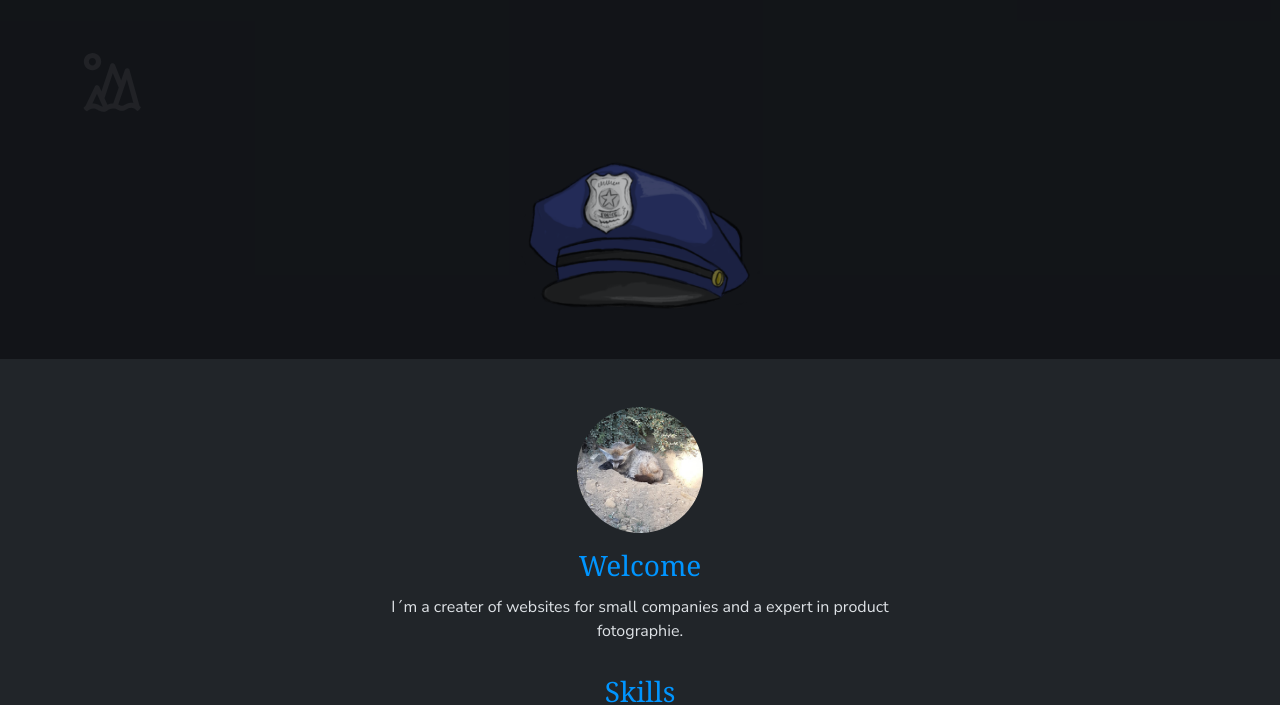
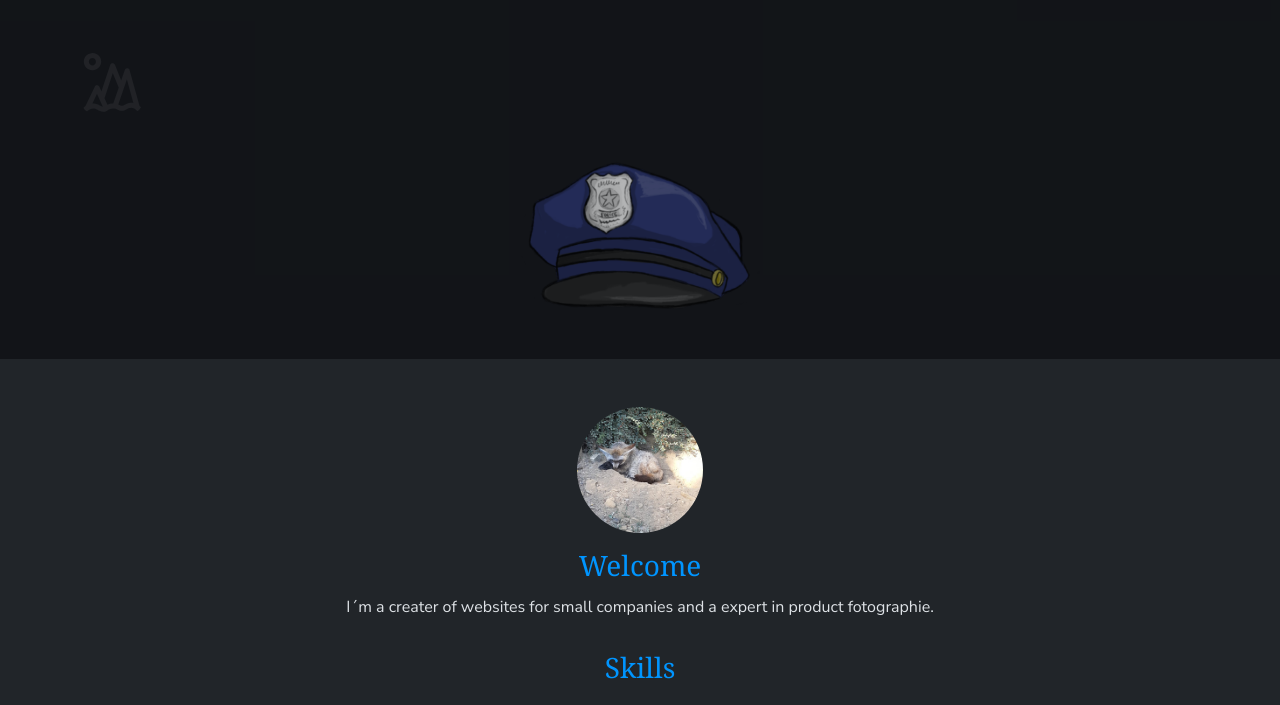
Before and after one commit to Blackork1/Capstone-Project-2, a plain HTML site: page index.html in a window 1280 px wide. Shown: the part 234-939 px from the top of the page. Drawn offline with nearby package versions, Linux system fonts and the light colour scheme; grey boxes are pictures that could not be loaded.

```diff
--- a/index.html
+++ b/index.html
@@ -62,7 +62,7 @@
           <div class="row d-flex justify-content-center text-center mt-5">
             <img src="./Images/Animal.jpeg" alt="dog image" class="animal" />
             <h3 class="fw-normal noto-serif pt-3 pb-1">Welcome</h3>
-            <p class="nunito-sans col-lg-6 text-center">
+            <p class="nunito-sans col-6 col-sm-8 text-center">
               I´m a creater of websites for small companies and a expert in
               product fotographie.
             </p>
```
